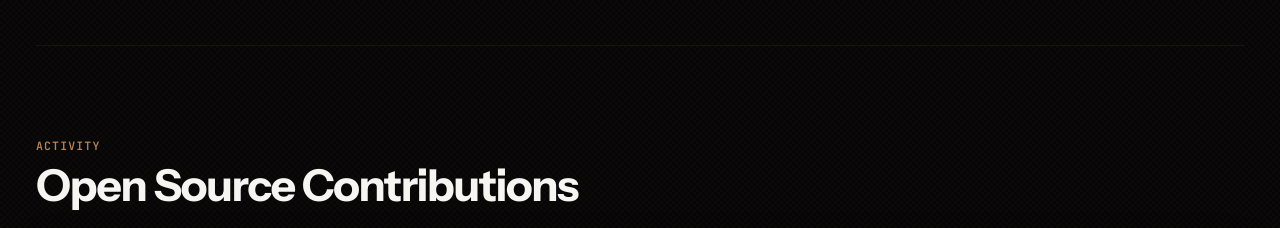
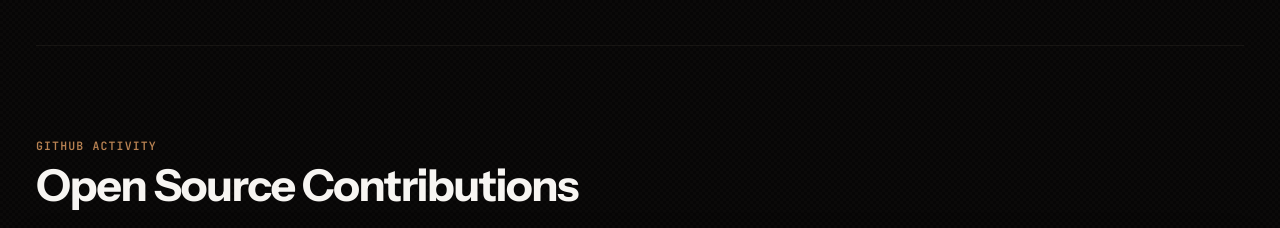
Before and after one commit to robertterquin/personal-portfolio, a React (Vite) app: page / in a window 1280 px wide. Shown: the part 3228-3456 px from the top of the page. Built offline with nearby package versions, Linux system fonts and the light colour scheme; no server answers.

Commit message:
style: set section label back to GitHub Activity

```diff
--- a/src/components/GithubActivity.tsx
+++ b/src/components/GithubActivity.tsx
@@ -156,7 +156,7 @@ export const GithubActivity: React.FC = () => {
         }}
       >
         <div className="activity-title-col">
-          <span className="section-label">Activity</span>
+          <span className="section-label">GitHub Activity</span>
           <h2 className="section-title">Open Source Contributions</h2>
         </div>
       </motion.div>
```
